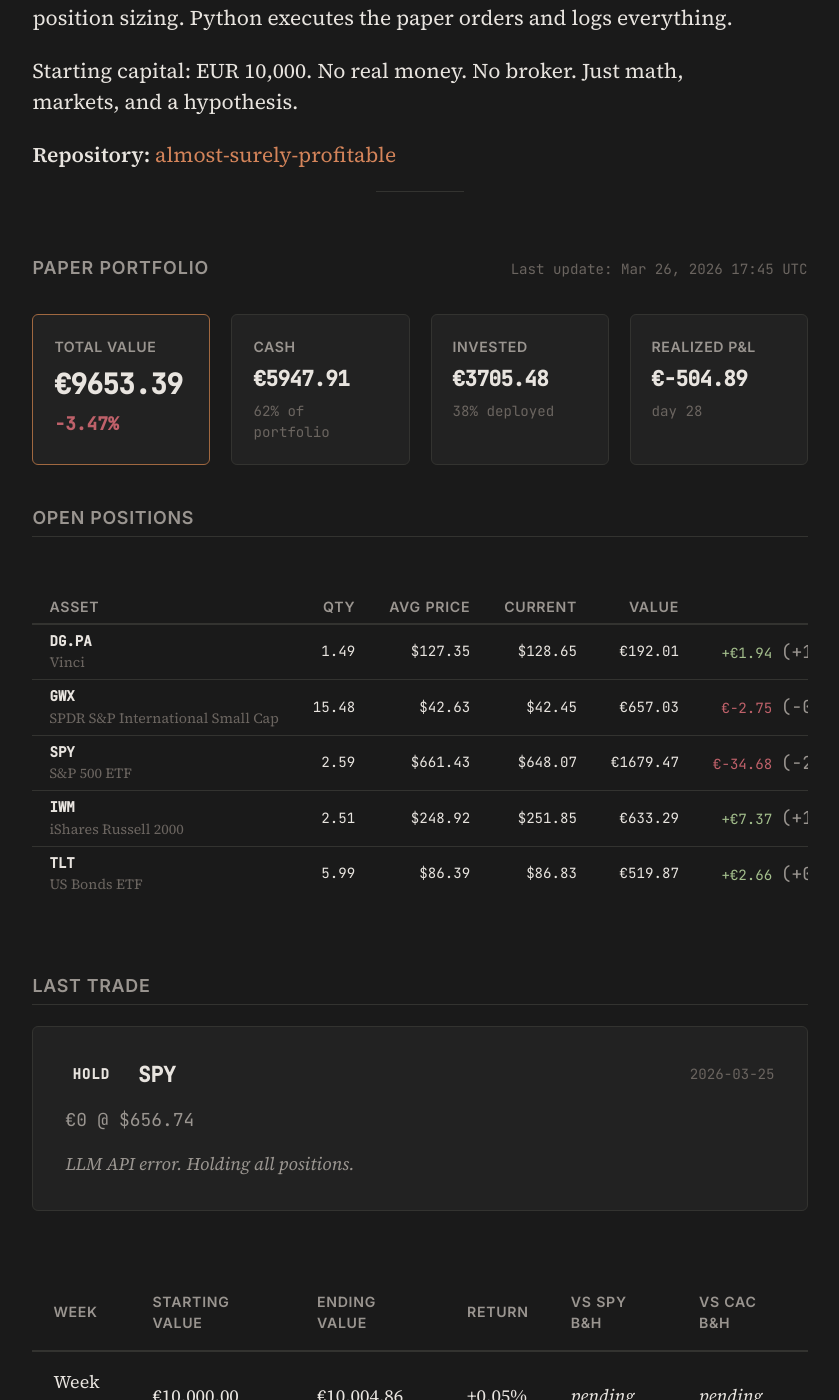
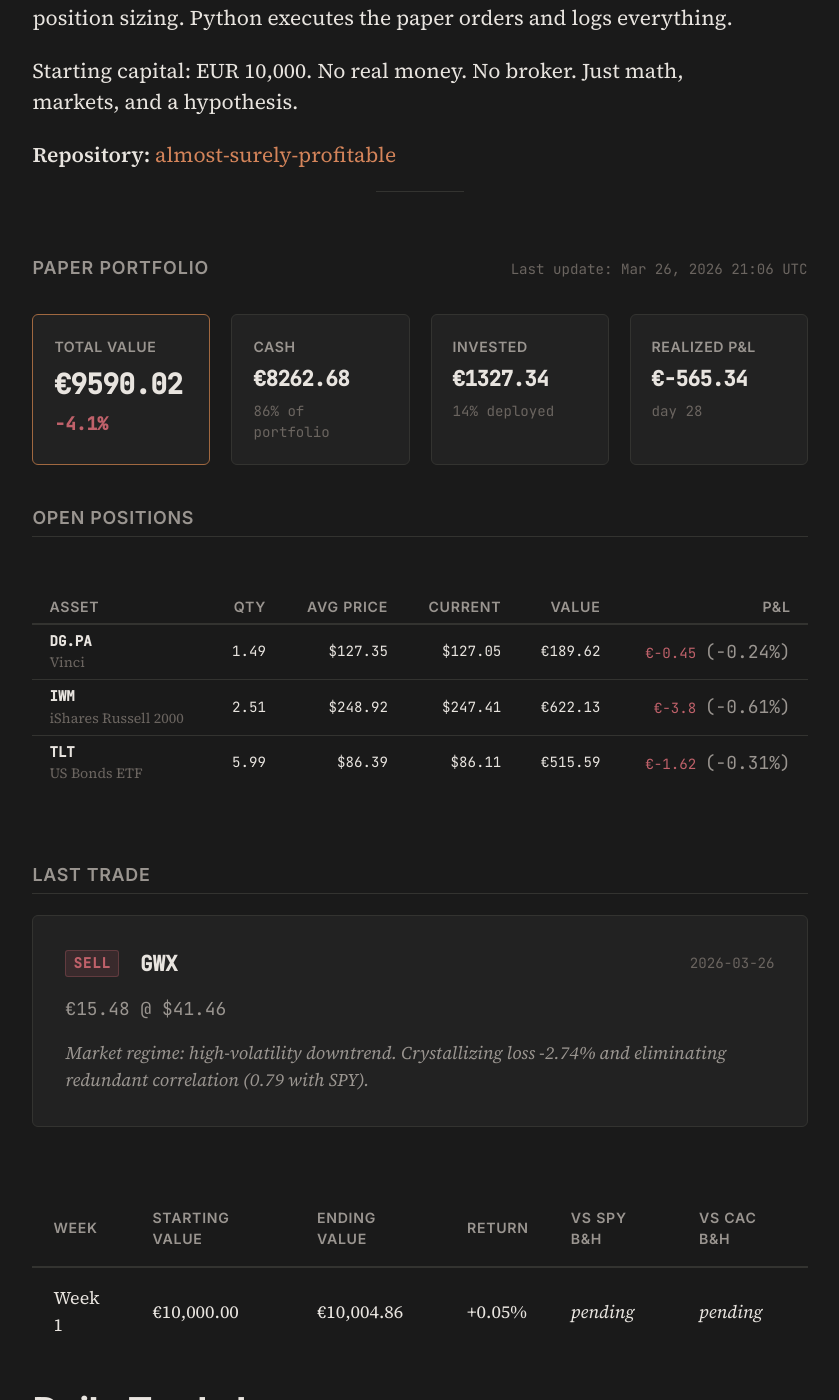
Before and after one commit to Alm0stSurely/alm0stsurely.github.io, a Jekyll site: the page built from trading.md, in a window 1280 px wide and 1400 px high, scrolled down 854 px. Shown: the whole window, without its empty margins (220-1059 px from the left). Built offline with Jekyll 4.4.1, drawn with Linux system fonts in a browser that asks for light colours.

Commit message:
data: portfolio update 2026-03-26 — defensive de-risking, 77% cash

```diff
--- a/_data/portfolio.json
+++ b/_data/portfolio.json
@@ -1,10 +1,10 @@
 {
-  "last_updated": "2026-03-26T17:45:00",
+  "last_updated": "2026-03-26T21:06:45",
   "starting_capital": 10000.00,
-  "cash": 5947.91,
-  "total_value": 9653.39,
-  "total_return_pct": -3.47,
-  "total_realized_pnl": -504.89,
+  "cash": 8262.68,
+  "total_value": 9590.02,
+  "total_return_pct": -4.10,
+  "total_realized_pnl": -565.34,
   "days_active": 28,
   "positions": [
     {
@@ -12,71 +12,51 @@
       "name": "Vinci",
       "quantity": 1.49,
       "avg_price": 127.35,
-      "current_price": 128.65,
-      "market_value": 192.01,
-      "pnl": 1.94,
-      "pnl_pct": 1.02,
-      "allocation_pct": 1.99
-    },
-    {
-      "ticker": "GWX",
-      "name": "SPDR S&P International Small Cap",
-      "quantity": 15.48,
-      "avg_price": 42.63,
-      "current_price": 42.45,
-      "market_value": 657.03,
-      "pnl": -2.75,
-      "pnl_pct": -0.42,
-      "allocation_pct": 6.81
-    },
-    {
-      "ticker": "SPY",
-      "name": "S&P 500 ETF",
-      "quantity": 2.59,
-      "avg_price": 661.43,
-      "current_price": 648.07,
-      "market_value": 1679.47,
-      "pnl": -34.68,
-      "pnl_pct": -2.02,
-      "allocation_pct": 17.40
+      "current_price": 127.05,
+      "market_value": 189.62,
+      "pnl": -0.45,
+      "pnl_pct": -0.24,
+      "allocation_pct": 1.98
     },
     {
       "ticker": "IWM",
       "name": "iShares Russell 2000",
       "quantity": 2.51,
       "avg_price": 248.92,
-      "current_price": 251.85,
-      "market_value": 633.29,
-      "pnl": 7.37,
-      "pnl_pct": 1.18,
-      "allocation_pct": 6.56
+      "current_price": 247.41,
+      "market_value": 622.13,
+      "pnl": -3.80,
+      "pnl_pct": -0.61,
+      "allocation_pct": 6.49
     },
     {
       "ticker": "TLT",
       "name": "US Bonds ETF",
       "quantity": 5.99,
       "avg_price": 86.39,
-      "current_price": 86.83,
-      "market_value": 519.87,
-      "pnl": 2.66,
-      "pnl_pct": 0.52,
-      "allocation_pct": 5.39
+      "current_price": 86.11,
+      "market_value": 515.59,
+      "pnl": -1.62,
+      "pnl_pct": -0.31,
+      "allocation_pct": 5.38
     }
   ],
   "last_trade": {
-    "date": "2026-03-25",
-    "ticker": "SPY",
-    "action": "hold",
-    "price": 656.74,
-    "amount": 0,
-    "reasoning": "LLM API error. Holding all positions."
+    "date": "2026-03-26",
+    "ticker": "GWX",
+    "action": "sell",
+    "price": 41.46,
+    "amount": 15.48,
+    "reasoning": "Market regime: high-volatility downtrend. Crystallizing loss -2.74% and eliminating redundant correlation (0.79 with SPY)."
   },
-  "alert_status": {
-    "active_alert": true,
-    "alert_time": "2026-03-26T17:45:00",
-    "alert_type": "POSITION_MOVEMENT",
-    "affected_ticker": "SPY",
-    "movement_pct": -2.02,
-    "severity": "MEDIUM"
+  "weekly_summary": {
+    "week": "2026-W12",
+    "weekly_return_pct": -0.39,
+    "trades_count": 3,
+    "trades": [
+      {"date": "2026-03-23", "ticker": "TLT", "action": "buy"},
+      {"date": "2026-03-26", "ticker": "SPY", "action": "sell"},
+      {"date": "2026-03-26", "ticker": "GWX", "action": "sell"}
+    ]
   }
 }
```
